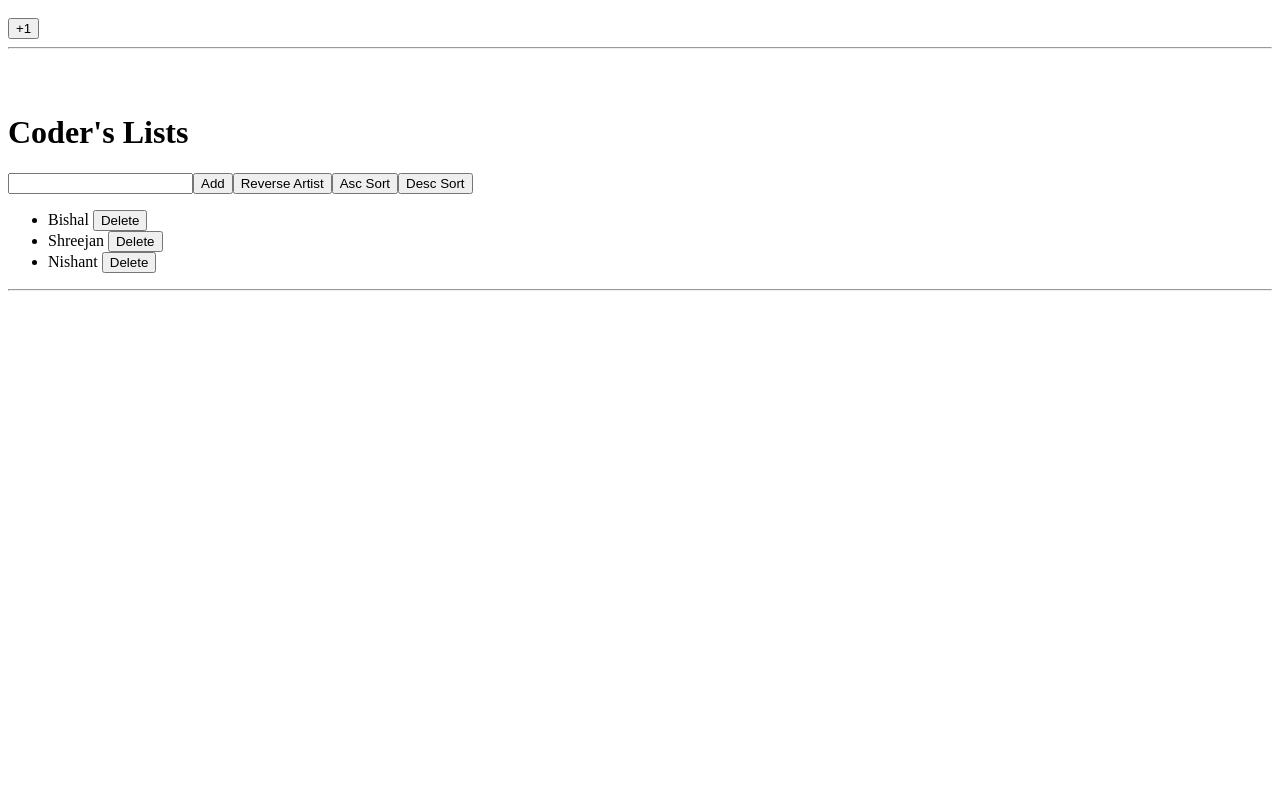
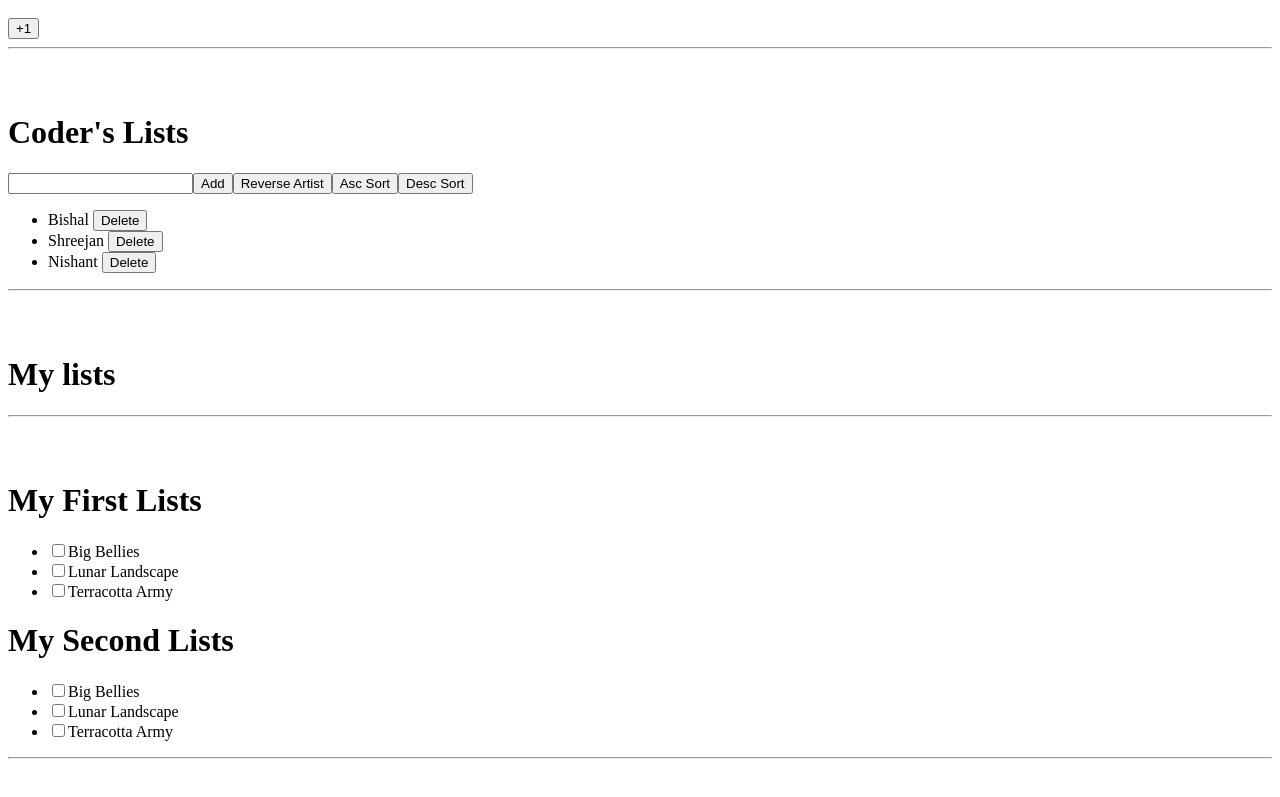
Before and after one commit to bishalkunwar/ReactJSLearning, a React (Create React App) app in the folder learning_try/: page / in a window 1280 px wide. Shown: the part 1374-2171 px from the top of the page. Before the commit the page ends 1717 px from the top, so only its background shows below. Built offline with nearby package versions, Linux system fonts and the light colour scheme.

Commit message:
state management avoiding the mutatuion using the map function

```diff
--- a/learning_try/src/App.js
+++ b/learning_try/src/App.js
@@ -221,6 +221,7 @@ import Batching from "./Components/StateBatching";
 import ObjectState from "./Components/UpdatingObjectsState";
 // import Main from "./Components/fixingMutation/Main";
 import Todo from "./Components/updatingArrayInState/Todo";
+import CheckToogleState from "./Components/updatingArrayInState/CheckToogleState";
 
 export default function App(){
   return(
@@ -239,6 +240,8 @@ export default function App(){
       <hr/><br/><br/> */}
       <Todo/>
       <hr/><br/><br/>
+      <CheckToogleState/>
+      <hr/><br/><br/>
     </div>
   )
 };
--- /dev/null
+++ b/learning_try/src/Components/updatingArrayInState/CheckToogleState.js
@@ -0,0 +1,67 @@
+import { useState } from 'react';
+
+let nextId = 3;
+const initialList = [
+  { id: 0, title: 'Big Bellies', seen: false },
+  { id: 1, title: 'Lunar Landscape', seen: false },
+  { id: 2, title: 'Terracotta Army', seen: true },
+];
+
+export default function CheckToogleState(){
+
+    const[fList, setFList] = useState(initialList);
+    const[lList, setLList] = useState(initialList);
+
+    function handleToggleFirst(fid, nextSeen){
+        setFList(fList.map(first => {
+            if(first.id === fid){
+                // Create a new object with changes.
+                return{...first, seen: nextSeen}
+            }else{
+                // No Changes
+                return first;
+            }
+        }))
+    };
+
+    function handleToggleSecond(sid, nextSeen){
+        setLList(lList.map(second=>{
+            if(second.id === sid){
+                return { ...second, seen: nextSeen}
+            }else{
+                return second
+            }
+        }))
+    };
+
+    return(
+        <>
+            <h1>My lists</h1>
+            <hr/><br/><br/>
+            <h1>My First Lists</h1>
+            <ItmesLists
+                title={fList} onToggle={handleToggleFirst}
+            />
+
+            <h1>My Second Lists</h1>
+            <ItmesLists
+                title={lList} onToggle={handleToggleSecond}
+            />
+
+        </>
+    )
+}
+
+function ItmesLists({title, onToggle}){
+    return(
+        <ul>
+            {title.map(titlee=>(
+                <li key={titlee.id}><label>
+                    <input type='checkbox' checked={title.seen} onChange={e=>{onToggle(titlee.id, e.target.checked);}}/>
+                    {titlee.title}
+                </label></li>
+            ))}
+        </ul>
+
+    )
+};
--- a/learning_try/src/Components/updatingArrayInState/Todo.js
+++ b/learning_try/src/Components/updatingArrayInState/Todo.js
@@ -22,16 +22,16 @@ export default function Todo(){
 
     function handleAscSort(){
         const nextList = [...artists];
-        nextList.sort((a, b) => a.name.localeCompare(b.name));
-        //nextList.sort((a,b)=> a.name>b.name ? 1 : a.name===b.name ? 0 : -1);
+        // nextList.sort((a, b) => a.name.localeCompare(b.name));
+        nextList.sort((a,b)=> a.name.toLowerCase()>b.name.toLowerCase() ? 1 : a.name.toLowerCase()===b.name.toLowerCase() ? 0 : -1);
         // console.log(nextList);
         setArtists(nextList);
     }
 
     function handleDescSort(){
         const nextList = [...artists];
-        nextList.sort((a,b)=> b.name.localeCompare(a.name));
-        // nextList.sort((a,b)=> a.name< b.name ? 1 : a.name===b.name ? 0 : -1 );
+        // nextList.sort((a,b)=> b.name.localeCompare(a.name));
+        nextList.sort((a,b)=> a.name.toLowerCase()< b.name.toLowerCase() ? 1 : a.name.toLowerCase()===b.name.toLowerCase() ? 0 : -1 );
         setArtists(nextList);
     }
 
```
